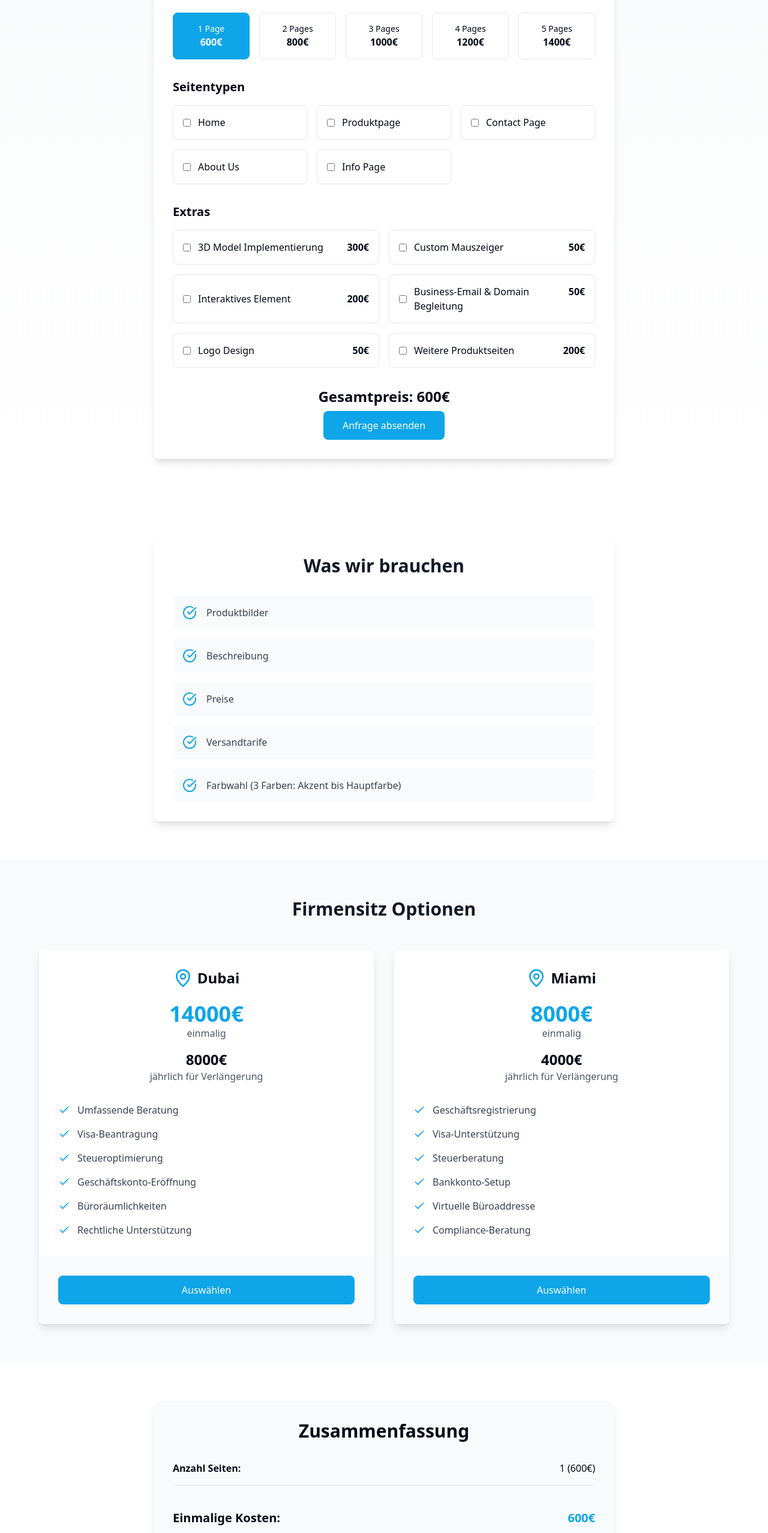
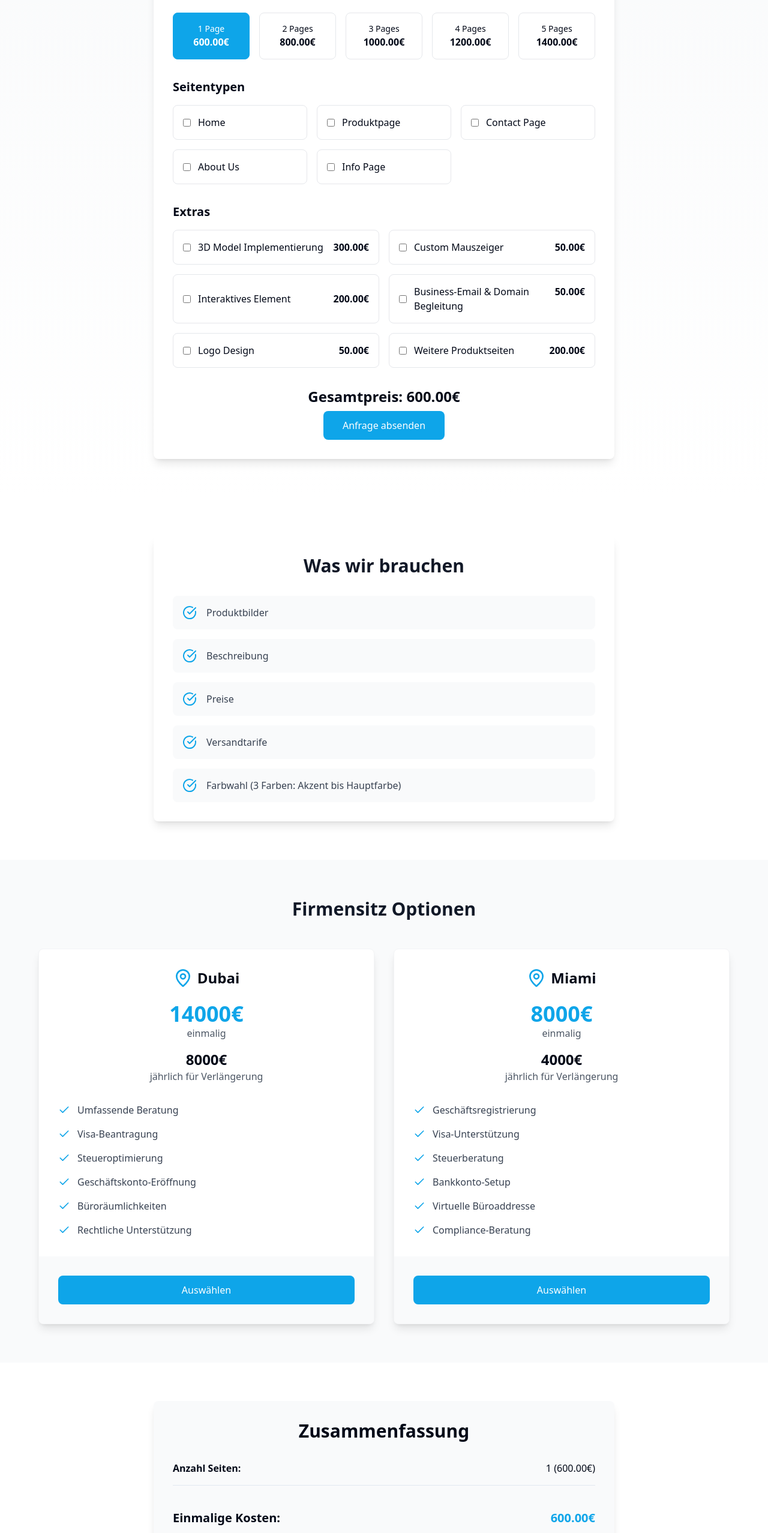
Before and after one commit to HAMZADEMIR33412005/minimaliste-preisplanung, a React (Vite) app: page / in a window 1280 px wide. Shown: the part 1429-3984 px from the top of the page at 60% size. Built offline with nearby package versions, Linux system fonts and the light colour scheme.

Commit message:
Fix calculations and formatting
Correct the calculations in the OrderForm component to ensure they display properly in the Summary. Update the formatting to always show two decimal places for monetary values.
[skip gpt_engineer]

```diff
--- a/src/components/OrderForm.tsx
+++ b/src/components/OrderForm.tsx
@@ -85,7 +85,7 @@ const OrderForm = ({ selectedPackage, packagePrice }: OrderFormProps) => {
                   }`}
                 >
                   <div className="text-sm">{option.pages} Page{option.pages > 1 ? "s" : ""}</div>
-                  <div className="font-semibold">{option.price}€</div>
+                  <div className="font-semibold">{option.price.toFixed(2)}€</div>
                 </button>
               ))}
             </div>
@@ -144,7 +144,7 @@ const OrderForm = ({ selectedPackage, packagePrice }: OrderFormProps) => {
                   />
                   <div className="flex justify-between w-full">
                     <span>{option.name}</span>
-                    <span className="font-semibold">{option.price}€</span>
+                    <span className="font-semibold">{option.price.toFixed(2)}€</span>
                   </div>
                 </label>
               ))}
@@ -153,11 +153,11 @@ const OrderForm = ({ selectedPackage, packagePrice }: OrderFormProps) => {
 
           <div className="flex flex-col items-center">
             <div className="text-2xl font-bold mb-2">
-              Gesamtpreis: {calculateTotal()}€
+              Gesamtpreis: {calculateTotal().toFixed(2)}€
             </div>
             {selectedPackage && (
               <div className="text-lg text-gray-600 mb-4">
-                + {packagePrice}€ monatliche Betreuung ({selectedPackage})
+                + {packagePrice.toFixed(2)}€ monatliche Betreuung ({selectedPackage})
               </div>
             )}
             <button className="w-full md:w-auto py-3 px-8 bg-seablue text-white rounded-lg hover:bg-seablue-dark transition-all duration-300 transform hover:scale-105">
--- a/src/components/Summary.tsx
+++ b/src/components/Summary.tsx
@@ -39,12 +39,12 @@ const Summary = ({
           {selectedPackage && (
             <div className="flex justify-between items-center border-b pb-4">
               <span className="font-semibold">Gewähltes Paket:</span>
-              <span>{selectedPackage} ({packagePrice}€/mo)</span>
+              <span>{selectedPackage} ({packagePrice.toFixed(2)}€/mo)</span>
             </div>
           )}
           <div className="flex justify-between items-center border-b pb-4">
             <span className="font-semibold">Anzahl Seiten:</span>
-            <span>{selectedPages} ({pagesPrice}€)</span>
+            <span>{selectedPages} ({pagesPrice.toFixed(2)}€)</span>
           </div>
           {extras.length > 0 && (
             <div className="border-b pb-4">
@@ -58,7 +58,7 @@ const Summary = ({
               </ul>
               <div className="flex justify-between mt-2">
                 <span className="font-semibold">Extras Gesamt:</span>
-                <span>{extrasTotal}€</span>
+                <span>{extrasTotal.toFixed(2)}€</span>
               </div>
             </div>
           )}
@@ -68,11 +68,11 @@ const Summary = ({
               <div className="mt-2 space-y-2">
                 <div className="flex justify-between">
                   <span>{selectedLocation}</span>
-                  <span>{locationInitialPrice}€ einmalig</span>
+                  <span>{locationInitialPrice.toFixed(2)}€ einmalig</span>
                 </div>
                 <div className="flex justify-between">
                   <span>Jährliche Verlängerung</span>
-                  <span>{locationYearlyPrice}€/Jahr</span>
+                  <span>{locationYearlyPrice.toFixed(2)}€/Jahr</span>
                 </div>
               </div>
             </div>
@@ -80,15 +80,15 @@ const Summary = ({
           <div className="pt-4 space-y-4">
             <div className="flex justify-between items-center">
               <span className="text-xl font-bold">Einmalige Kosten:</span>
-              <span className="text-xl font-bold text-seablue">{oneTimeTotal}€</span>
+              <span className="text-xl font-bold text-seablue">{oneTimeTotal.toFixed(2)}€</span>
             </div>
             <div className="flex justify-between items-center">
               <span className="text-xl font-bold">Monatliche Kosten:</span>
-              <span className="text-xl font-bold text-seablue">{monthlyTotal}€</span>
+              <span className="text-xl font-bold text-seablue">{monthlyTotal.toFixed(2)}€</span>
             </div>
             <div className="flex justify-between items-center">
               <span className="text-xl font-bold">Jährliche Kosten:</span>
-              <span className="text-xl font-bold text-seablue">{yearlyTotal}€</span>
+              <span className="text-xl font-bold text-seablue">{yearlyTotal.toFixed(2)}€</span>
             </div>
           </div>
         </div>
--- a/src/pages/Index.tsx
+++ b/src/pages/Index.tsx
@@ -11,7 +11,9 @@ const Index = () => {
   const [selectedPackage, setSelectedPackage] = useState<string | null>(null);
   const [packagePrice, setPackagePrice] = useState(0);
   const [selectedPages, setSelectedPages] = useState(1);
+  const [pagesPrice, setPagesPrice] = useState(600);
   const [extras, setExtras] = useState<string[]>([]);
+  const [extrasTotal, setExtrasTotal] = useState(0);
   const [selectedLocation, setSelectedLocation] = useState<string | null>(null);
   const [locationInitialPrice, setLocationInitialPrice] = useState(0);
   const [locationYearlyPrice, setLocationYearlyPrice] = useState(0);
@@ -54,9 +56,9 @@ const Index = () => {
           selectedPackage={selectedPackage}
           packagePrice={packagePrice}
           selectedPages={selectedPages}
-          pagesPrice={600 + (selectedPages - 1) * 200}
+          pagesPrice={pagesPrice}
           extras={extras}
-          extrasTotal={extras.length * 100}
+          extrasTotal={extrasTotal}
           selectedLocation={selectedLocation}
           locationInitialPrice={locationInitialPrice}
           locationYearlyPrice={locationYearlyPrice}
```
